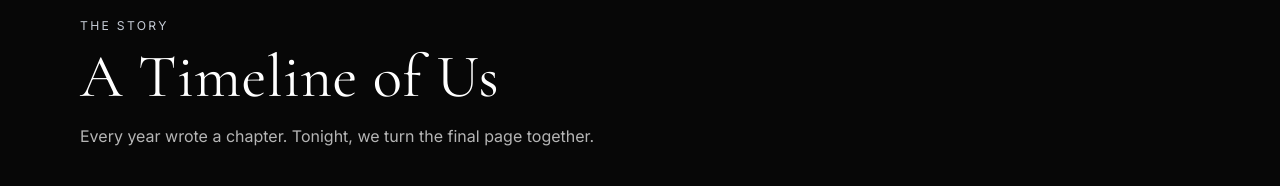
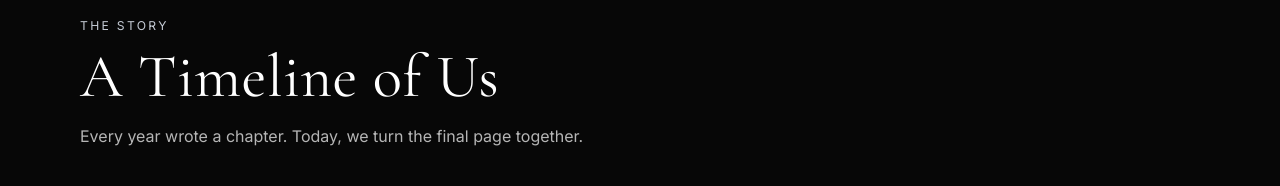
Before and after one commit to meer3305/farewell2026, a Next.js app: page / in a window 1280 px wide. Shown: the part 860-1046 px from the top of the page. Built offline with nearby package versions, Linux system fonts and the light colour scheme.

Commit message:
Update registration fee and subtitle text

```diff
--- a/src/app/page.jsx
+++ b/src/app/page.jsx
@@ -15,7 +15,7 @@ import { EASE_PREMIUM, staggerChild, staggerParent } from '@/lib/motion'
 
 
 const PAYMENT_QR_SRC =  "/payment.png"
-const REGISTRATION_FEE = '₹1,400'
+const REGISTRATION_FEE = '₹1399/-'
 
 const EMAIL_RE = /^[^\s@]+@[^\s@]+\.[^\s@]+$/
 const PHONE_RE = /^(\+91)?[6-9]\d{9}$/
@@ -374,7 +374,7 @@ export default function RegisterPage() {
         <Reveal>
           <p className="premium-kicker">The Story</p>
           <h2 className="section-title mt-3">A Timeline of Us</h2>
-          <p className="section-subtitle mt-4">Every year wrote a chapter. Tonight, we turn the final page together.</p>
+          <p className="section-subtitle mt-4">Every year wrote a chapter. Today, we turn the final page together.</p>
         </Reveal>
 
         <div className="relative mt-10 grid gap-4 pl-8">
```
